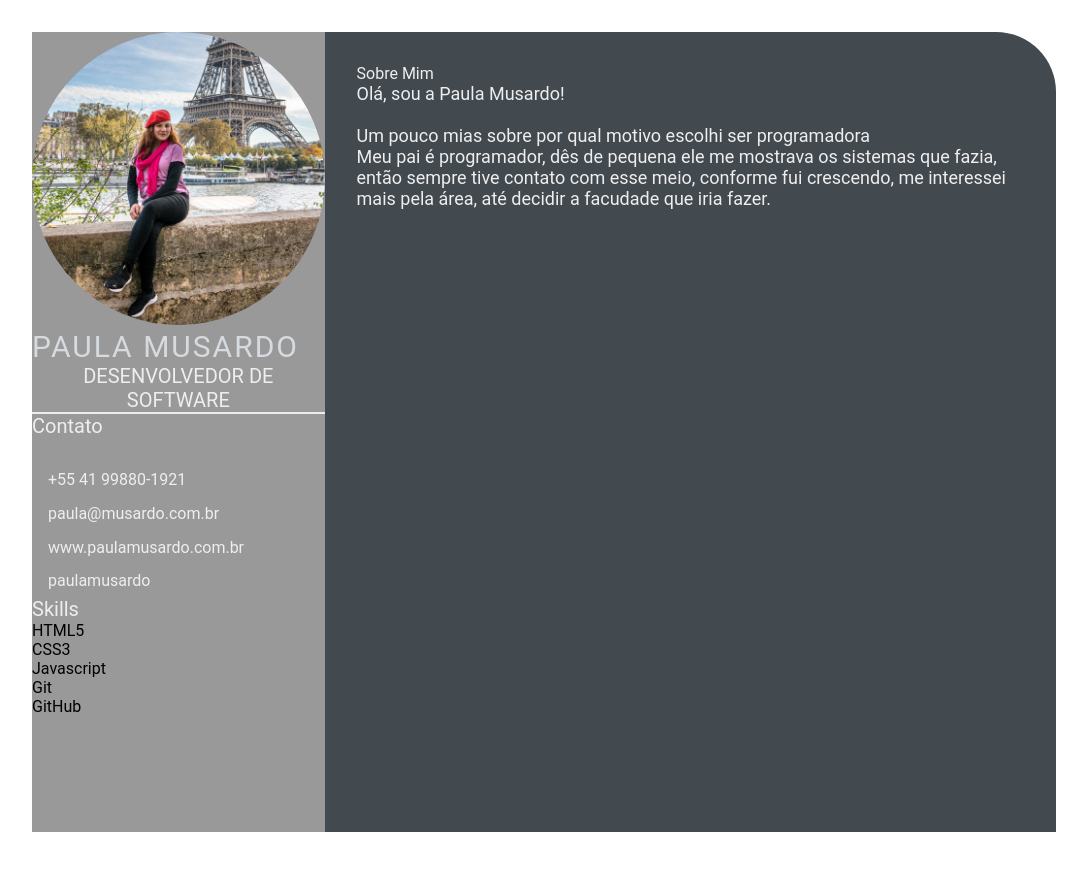
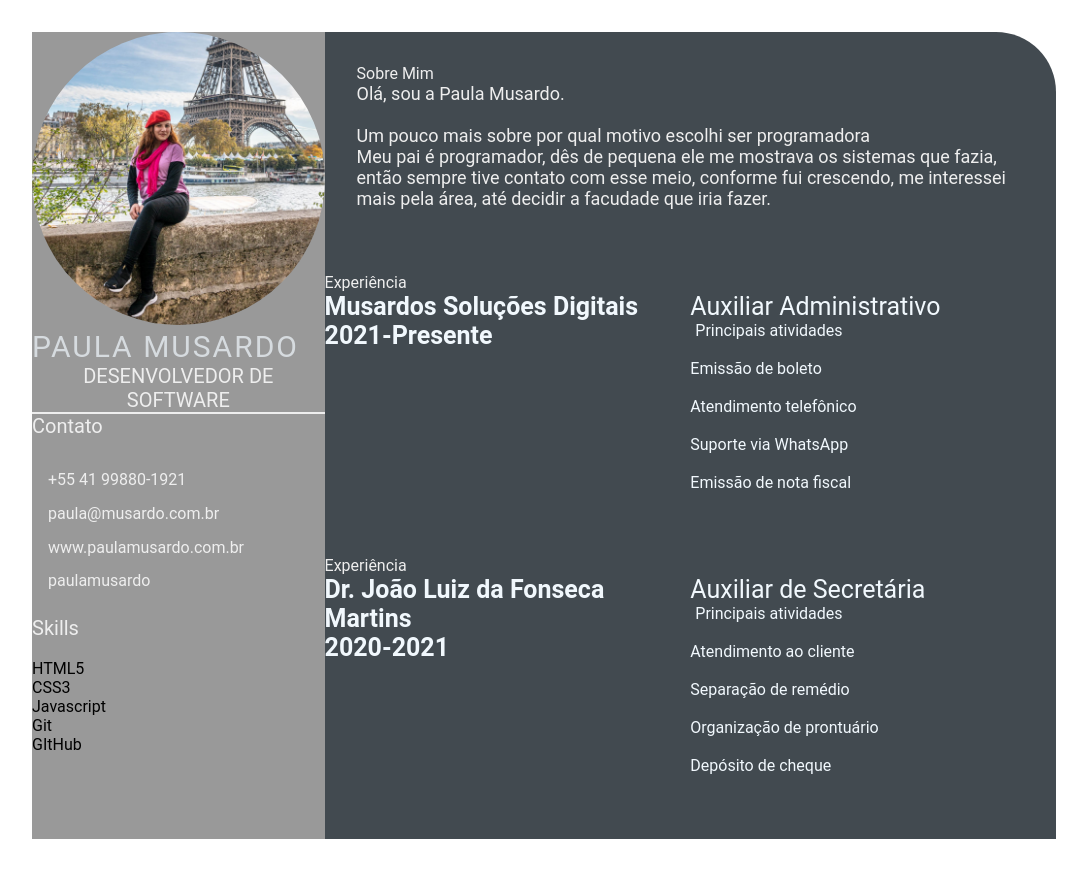
Before and after one commit to paulamusardo/paula-musardo.github.io, a plain HTML site: page index.html in a window 1280 px wide. Shown: the whole page, without its empty margins (96-1183 px from the left). Drawn offline with Linux system fonts and the light colour scheme.

Commit message:
Day 03 (#3)
* feature: add image, contact, skills, about me contents

* Add: Experiências, nome da empresa, período, função/Adição de informações no CSS para configuar o INDEX.HTMLInitial commit

```diff
--- a/index.html
+++ b/index.html
@@ -18,21 +18,24 @@
                </div>
                <div class="contact-info">
                     <p class="left-title">Contato</p>
-                    <ul>
+
+          <ul>
                         <li><i class="fa fa-phone"></i>+55 41 99880-1921</li>
                         <li><i class="fa fa-envelope"></i>paula@musardo.com.br</li>
                         <li><i class="fa fa-globe"></i>www.paulamusardo.com.br</li>
                         <li><i class="fa fa-github"></i>paulamusardo</li>
                     </ul>
+                    <br>
                </div>
                 <div class="Skills">
                     <p class="left-title">Skills</p>
+                    <br>
                     <ul>
                         <li><p>HTML5</p></li>
                         <li><p>CSS3</p></li>
                         <li><p>Javascript</p></li>
                         <li><p>Git</p></li>
-                        <li><p>GitHub</p></li>
+                        <li><p>GItHub</p></li>
                     </ul>
                 </div>
             </section>
@@ -42,13 +45,52 @@
                     <section class="about gap">
                         <div class="right-title">Sobre Mim</div>
                         <p class="about-me-contents">
-                            Olá, sou a Paula Musardo!<br>
-                            <br>Um pouco mias sobre por qual motivo escolhi ser programadora
+                            Olá, sou a Paula Musardo.<br>
+                            <br>Um pouco mais sobre por qual motivo escolhi ser programadora
                             <br>Meu pai é programador, dês de pequena ele me mostrava os sistemas que fazia, então sempre tive contato com esse meio, conforme fui crescendo, me interessei mais pela área, até decidir a facudade que iria fazer.
                         </p>
                     </section>
-
                 </div>
+            <section class="experience gap">
+                <div class="right-title">Experiência</div>
+                <div class="experience-contents">
+                    <div class="ep-left">
+                        <p class="exp-company-name">Musardos Soluções Digitais</p>
+                        <p class="exp-company-name">2021-Presente</p>
+                    </div>
+                    <div class="exp-right">
+                        <p class="exp-position">Auxiliar Administrativo</p>
+                        <p class="exp-desc">
+                            Principais atividades
+                            <br>
+                            <br><li>Emissão de boleto</li>
+                            <br><li>Atendimento telefônico</li>
+                            <br><li>Suporte via WhatsApp</li>
+                            <br><li>Emissão de nota fiscal</li>
+                        </p>
+                    </div>
+                </div>
+            </section>
+            <section class="experience gap">
+                <div class="right-title">Experiência</div>
+                <div class="experience-contents">
+                    <div class="ep-left">
+                        <p class="exp-company-name">Dr. João Luiz da Fonseca Martins</p>
+                        <p class="exp-company-name">2020-2021</p>
+                    </div>
+                    <div class="exp-right">
+                        <p class="exp-position">Auxiliar de Secretária</p>
+                        <p class="exp-desc">
+                            Principais atividades
+                            <br>
+                            <br><li>Atendimento ao cliente</li>
+                            <br><li>Separação de remédio</li>
+                            <br><li>Organização de prontuário</li>
+                            <br><li>Depósito de cheque</li>
+                        </p>
+                    </div>
+                </div>
+            </section>
             </section>
     </main>
 </body>
--- a/style.css
+++ b/style.css
@@ -101,3 +101,38 @@
     font-size: 18px;
     color: #eeeeee;
 }
+
+.experience-contents,
+.education-contents,
+.awards-contents {
+    display: grid;
+    grid-template-columns: repeat(2, 1fr);
+    padding-bottom: 2rem;
+    color: #F1F8FD;
+}
+
+.exp-company-name,
+.education-school-name,
+.awards-company-name {
+    font-size: 25px;
+    font-weight: bold;
+}
+
+.exp-time-period,
+.educationp-time-period,
+.awards-time-period {
+    font-size: 18px;
+}
+
+.exp-position,
+.education-subject,
+.awards-name {
+    font-size: 25px;
+}
+
+.exp-desc,
+.education-desc,
+.awards-desc {
+    font-size: 16px;
+    padding-left: 5px;
+}
```
